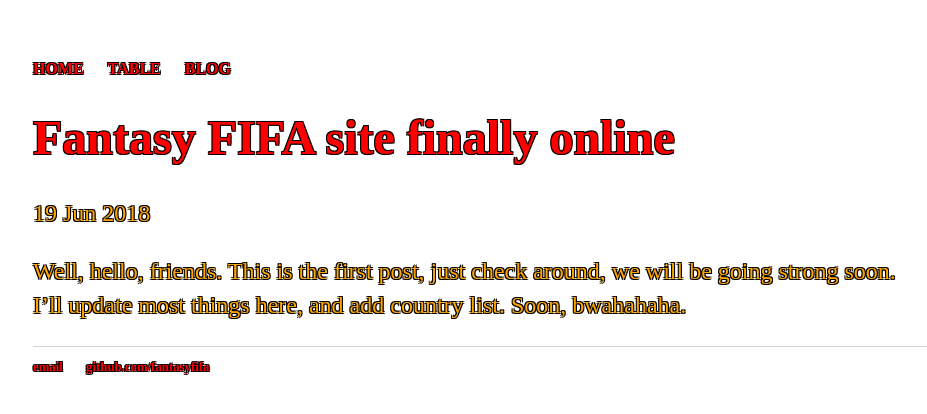
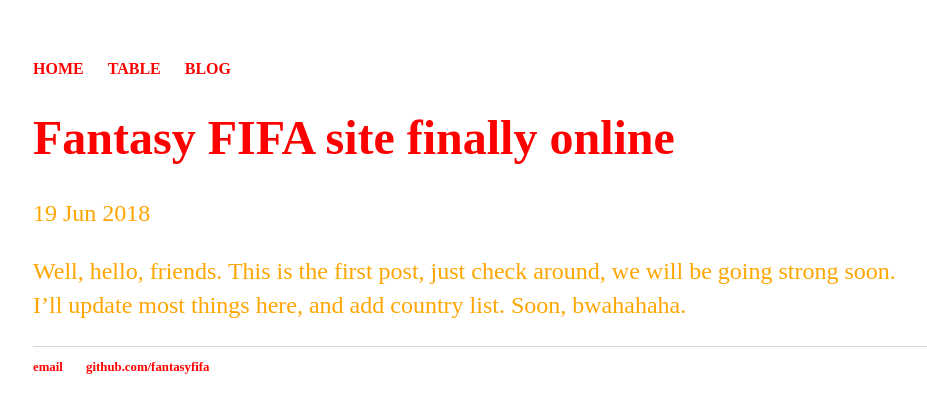
Before and after one commit to fantasyeuro/fantasyeuro.github.io, a Jekyll site: the page built from _posts/2018-06-19-site.md, in a window 1280 px wide. Shown: the top 414 px of the page, without its empty margins (159-1086 px from the left). Built offline with Jekyll 4.4.1, drawn with Linux system fonts in a browser that asks for light colours.

Commit message:
Update main.css

```diff
--- a/css/main.css
+++ b/css/main.css
@@ -16,37 +16,21 @@
 a {
     text-decoration: none;
     color: red;
-    text-shadow: -1px 1px 0 #000,
-                          1px 1px 0 #000,
-                         1px -1px 0 #000,
-                        -1px -1px 0 #000;
 }
 h1 {
     font-family:'Bridge Type';
     font-size: 3em;
     color: red;
-    text-shadow: -1px 1px 0 #000,
-                          1px 1px 0 #000,
-                         1px -1px 0 #000,
-                        -1px -1px 0 #000;
 }
 p {
     font-size: 1.5em;
     line-height: 1.4em;
     color: orange;
-    text-shadow: -1px 1px 0 #000,
-                          1px 1px 0 #000,
-                         1px -1px 0 #000,
-                        -1px -1px 0 #000;
 }
 h2{
     font-family:'Bridge Type';
     font-size: 3em;
     color: red;
-    text-shadow: -1px 1px 0 #000,
-                          1px 1px 0 #000,
-                         1px -1px 0 #000,
-                        -1px -1px 0 #000;
 }
 footer {
     border-top: 1px solid #d5d5d5;
```
